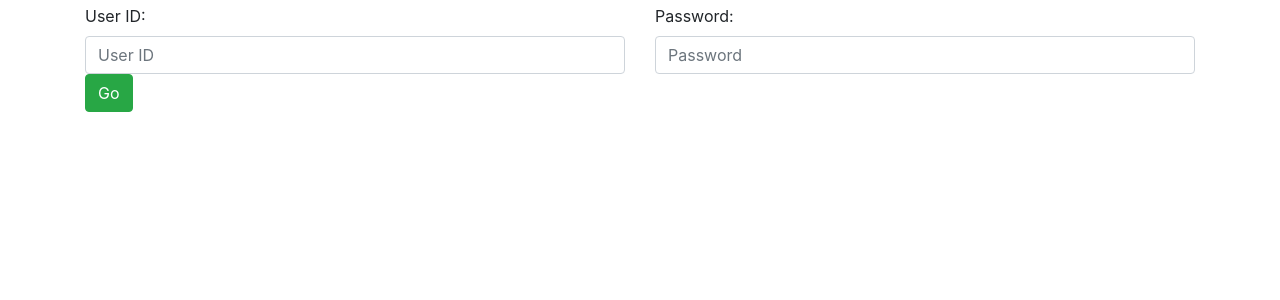
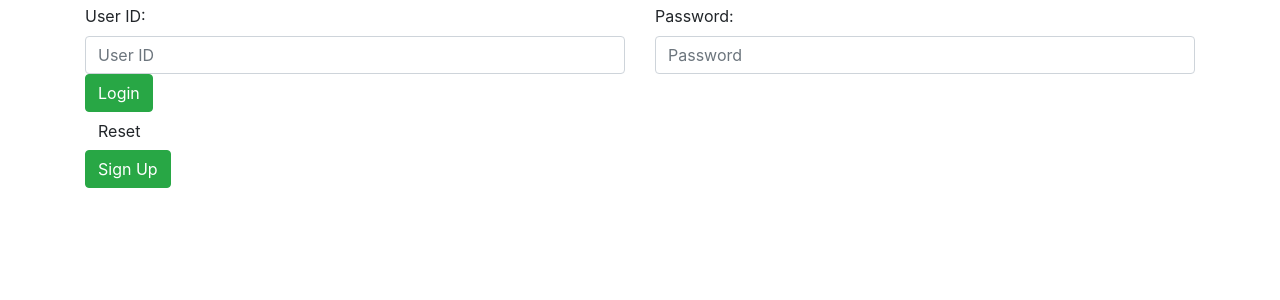
Before and after one commit to nt27web/Calendar-with-login_finalproject, a Flask app: page / in a window 1280 px wide. Shown: the part 56-356 px from the top of the page. Run offline with Flask 2, Linux system fonts and the light colour scheme; some libraries are stand-ins or nearby versions.

Commit message:
Feature: Updated login page with additional buttons and actions

```diff
--- a/app/templates/login.html
+++ b/app/templates/login.html
@@ -13,9 +13,16 @@
     </div>
 
     <div style="align-content: center">
-        <button type="submit" class="btn btn-success">Go</button>
+        <button type="submit" class="btn btn-success">Login</button>
     </div>
-
+    <div style="align-content: center">
+        <button type="reset" class="btn btn-reset">Reset</button>
+    </div>
+</form>
+<form action="/signup" method="get" >
+    <div style="align-content: center">
+        <button type="submit" class="btn btn-success">Sign Up</button>
+    </div>
 </form>
 
 {% endblock %}
```
